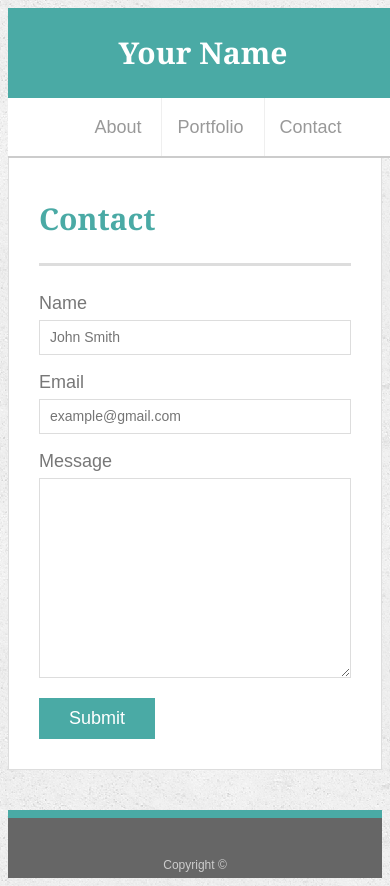
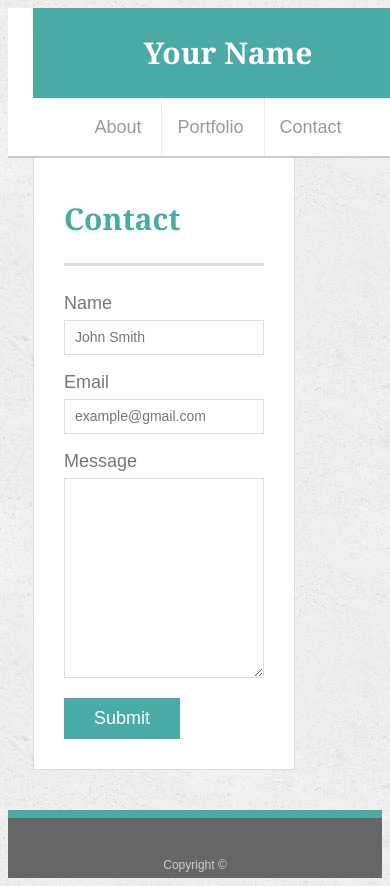
Before and after one commit to nguyenj0215/Responsive-Portfolio, a plain HTML site: page contact.html in a window 390 px wide. Drawn offline with Linux system fonts and the light colour scheme; files whose address does not match are found by name.

Commit message:
980 px started, main section still needs work

```diff
--- a/style.css
+++ b/style.css
@@ -216,6 +216,23 @@ input[type=submit] {
   border: 0 none;
 }
 @media only screen and (max-width: 980px) {
+  #logo {
+    margin-left: 25px;
+  }
+  .main-section {
+    margin-left: 25px;
+    width: 70%;
+  }
+  .work {
+    width: 46.5%;
+  }
+  nav {
+    margin-right: 20px;
+  }
+  #contact-form ul {
+    list-style-type: none;
+    padding-inline-start: 0;
+  }
 }
 @media only screen and (max-width: 768px) {
   nav {
```
